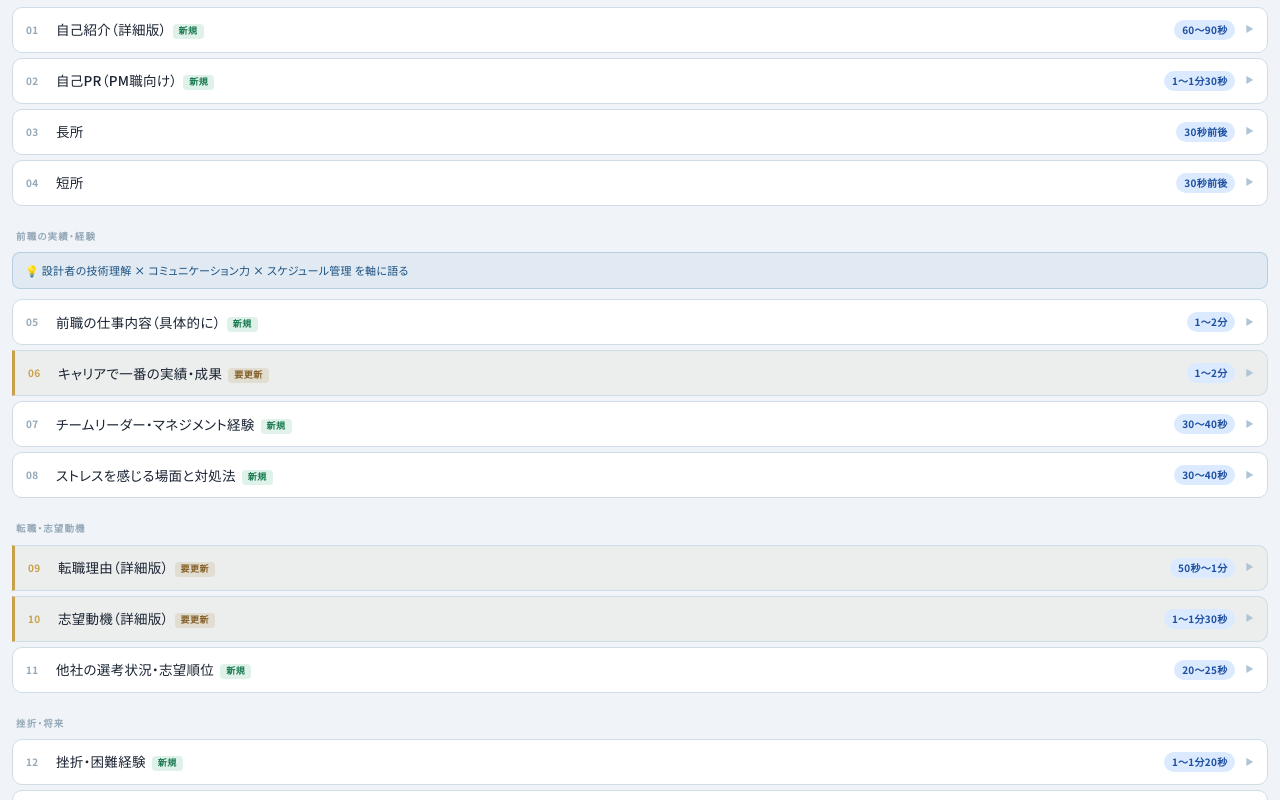
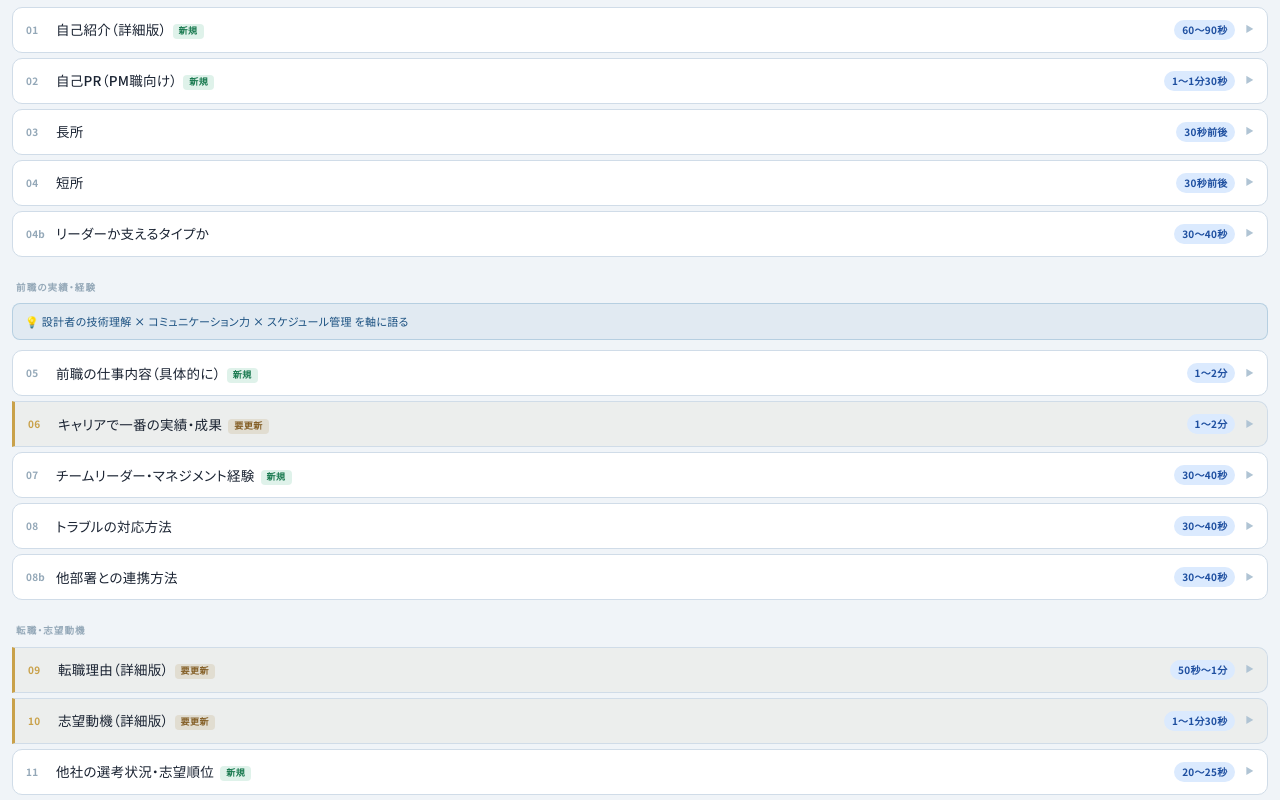
Before and after one commit to keisukekro12-hash/meridian-fp, a Next.js app: page /tools/mensetsu/airex in a window 1280 px wide. Shown: the part 605-1405 px from the top of the page. Built offline with nearby package versions, Linux system fonts and the light colour scheme.

Commit message:
feat: トラブル対応・他部署連携・リーダータイプのスクリプトを追加
Co-Authored-By: Claude Sonnet 4.6 <noreply@anthropic.com>
Claude-Session: https://claude.ai/code/session_01L6hmYP7cgug3MyXJsfTzjv

```diff
--- a/src/app/tools/mensetsu/airex/page.tsx
+++ b/src/app/tools/mensetsu/airex/page.tsx
@@ -183,6 +183,17 @@ PM職では、この「技術が分かった上でのコミュニケーション
 
 そのため、仕事に取り掛かる前に「いつまでに・何を・何を参照して」の3点を必ず整理してから着手するようにしており、一定の精度を維持しつつ納期を守ることを意識して取り組んでおります。`,
       },
+      {
+        id: '04b',
+        num: '04b',
+        title: 'リーダーか支えるタイプか',
+        time: '30〜40秒',
+        script: `どちらかといえば、支えるタイプだと自己理解しています。
+
+精度や網羅性を重視する性格から、抜け漏れやリスクがないかを徹底的に確認し、完璧な状態を作り上げることに強みを発揮できるタイプです。「前を向いて引っ張る」よりも「後ろをしっかりカバーする」役割が得意だと感じております。
+
+ただ、前線で活躍したい・自分が中心になって動きたいという思いも強く持っていますので、完全なサポート役というよりはナンバーツーとして組織を支えながら存在感を出していくポジションが最も自分らしいと考えています。`,
+      },
     ],
   },
   {
@@ -239,10 +250,24 @@ PM職では、この「技術が分かった上でのコミュニケーション
       {
         id: '08',
         num: '08',
-        title: 'ストレスを感じる場面と対処法',
+        title: 'トラブルの対応方法',
         time: '30〜40秒',
-        badge: 'new',
-        placeholder: '（新規作成）',
+        script: `トラブルが発生した際は、まず状況の全体像と詳細をしっかり把握することを最初に行います。
+
+その上で原因を明確にし、対処に何が必要か・他の工程や部品への影響はないかを整理してからリカバリー処置に入るようにしております。
+
+また、早急な対応が必要な場面や専門的な知識が求められる局面では、関連部署の方や有識者に積極的に知見を仰ぎながら、求められるスピードを守りつつ精度を落とさない対応を心がけてまいりました。`,
+      },
+      {
+        id: '08b',
+        num: '08b',
+        title: '他部署との連携方法',
+        time: '30〜40秒',
+        script: `前職ではメカ設計の担当として、制御や筐体・周辺装置を担う各部署と連携しながら設計をフィックスしてまいりました。
+
+専門知識が必要な場面では各カテゴリーの担当者に積極的に知見を仰ぎ、また製造部門とは現場で作業される方の意見や要望をヒアリングして設計に反映させることも行っておりました。試作品の現場確認を経て設計完了に持っていくプロセスを繰り返す中で、要所要所で各部署と密に連携する習慣が身についたと感じております。
+
+PMとしても、この経験をもとに関係部署を巻き込みながらプロジェクトを動かしていけると考えております。`,
       },
     ],
   },
```
